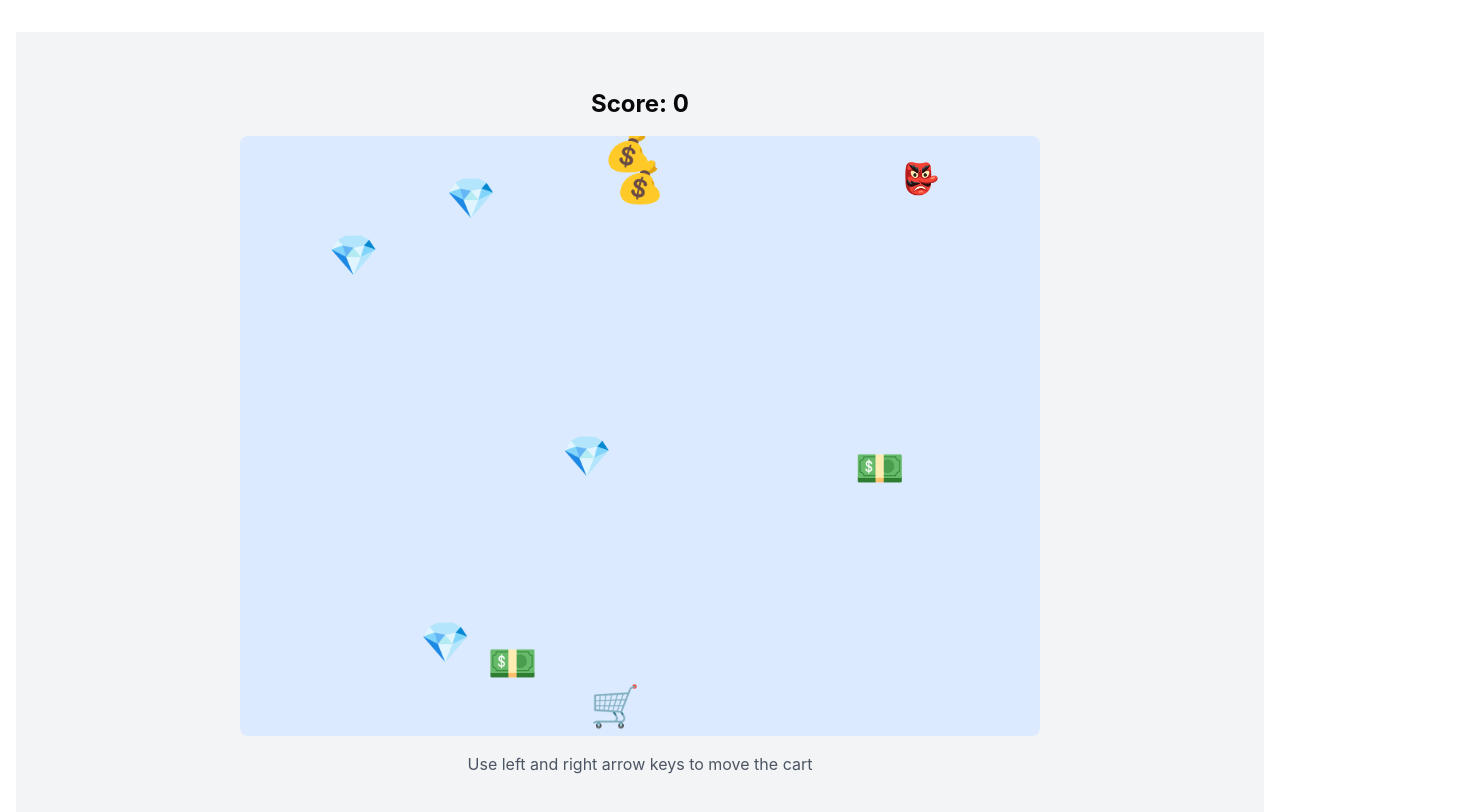
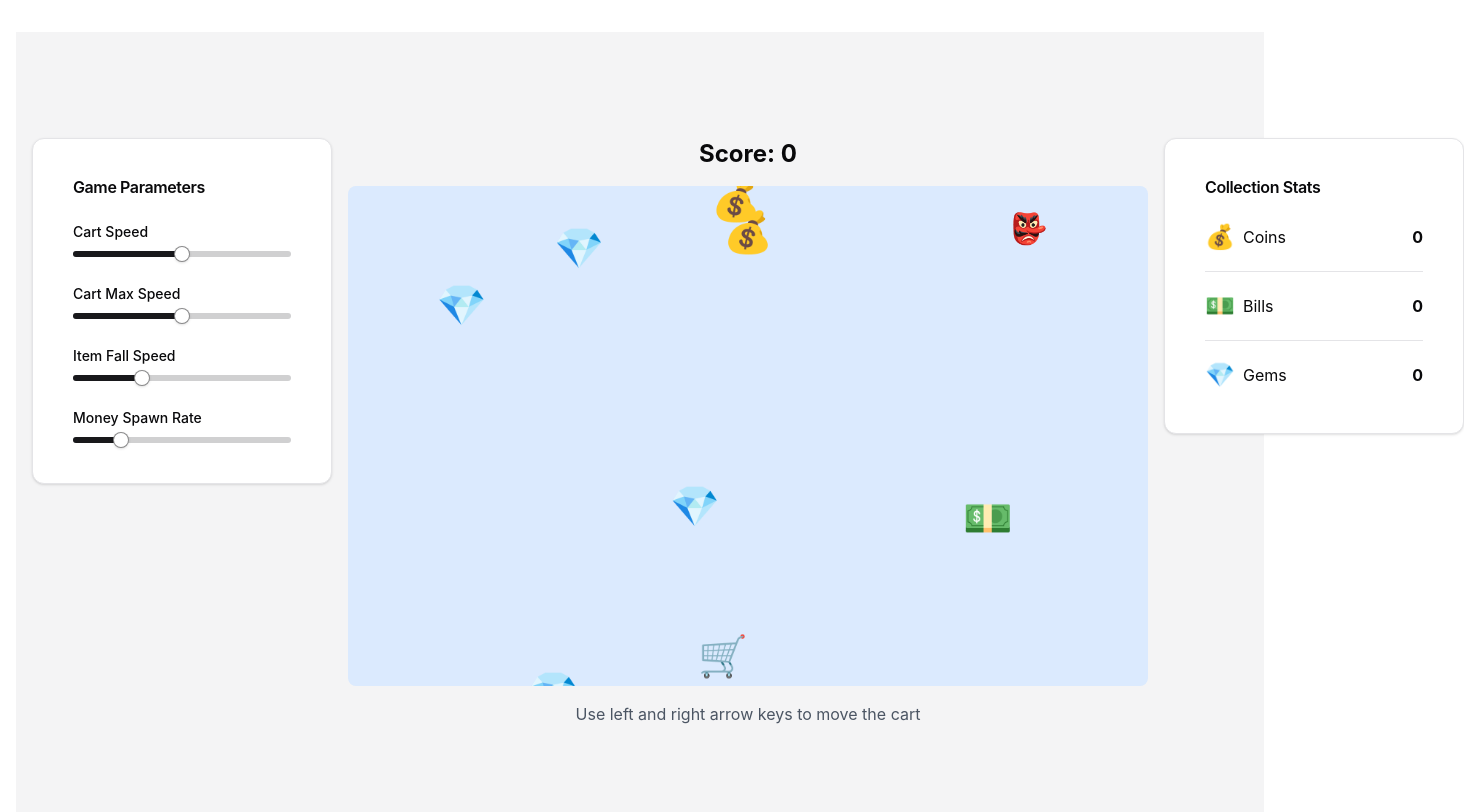
Before and after one commit to tuliren/nantianmen, a Next.js app: page / in a window 1280 px wide. Shown: the top 812 px of the page, 1464 px wide, since content can reach past the window. Built offline with nearby package versions, Linux system fonts and the light colour scheme.

Commit message:
Add sliders and stats

```diff
--- a/package.json
+++ b/package.json
@@ -25,6 +25,8 @@
     "@mantine/notifications": "^7.16.2",
     "@radix-ui/react-icons": "^1.3.0",
     "@radix-ui/react-label": "^2.1.0",
+    "@radix-ui/react-separator": "^1.1.1",
+    "@radix-ui/react-slider": "^1.2.2",
     "@radix-ui/react-slot": "^1.1.0",
     "@tabler/icons-react": "^3.19.0",
     "class-variance-authority": "^0.7.1",
--- a/pages/index.tsx
+++ b/pages/index.tsx
@@ -1,4 +1,8 @@
-import React, { useCallback, useEffect, useRef, useState } from 'react';
+import { FC, useCallback, useEffect, useRef, useState } from 'react';
+
+import { Card, CardContent, CardHeader, CardTitle } from '@/components/ui/card';
+import { Separator } from '@/components/ui/separator';
+import { Slider } from '@/components/ui/slider';
 
 interface MoneyBag {
   x: number;
@@ -20,20 +24,38 @@ interface GameState {
   bombs: Bomb[];
   goblinX: number;
   goblinDirection: number;
+  collectedCoins: number;
+  collectedBills: number;
+  collectedGems: number;
+}
+
+interface GameParams {
+  cartSpeed: number;
+  cartFriction: number;
+  cartMaxSpeed: number;
+  itemFallSpeed: number;
+  moneySpawnRate: number;
+  bombSpawnRate: number;
 }
 
 const GAME_WIDTH = 800;
-const GAME_HEIGHT = 600;
+const GAME_HEIGHT = 500;
 const CART_WIDTH = 100;
 const CART_HEIGHT = 60;
 const MONEY_SIZE = 40;
 const BOMB_SIZE = 30;
-const CART_SPEED = 0.5;
-const CART_FRICTION = 0.98;
-const CART_MAX_SPEED = 5;
-const ITEM_FALL_SPEED = 3;
 
-const MoneyGame: React.FC = () => {
+const DEFAULT_PARAMS: GameParams = {
+  cartSpeed: 0.5,
+  cartFriction: 0.98,
+  cartMaxSpeed: 5,
+  itemFallSpeed: 3,
+  moneySpawnRate: 0.02,
+  bombSpawnRate: 0.01,
+};
+
+const MoneyGame: FC = () => {
+  const [gameParams, setGameParams] = useState<GameParams>(DEFAULT_PARAMS);
   const [gameState, setGameState] = useState<GameState>({
     isGameOver: false,
     score: 0,
@@ -43,6 +65,9 @@ const MoneyGame: React.FC = () => {
     bombs: [],
     goblinX: 0,
     goblinDirection: 1,
+    collectedCoins: 0,
+    collectedBills: 0,
+    collectedGems: 0,
   });
 
   const [isMovingLeft, setIsMovingLeft] = useState(false);
@@ -53,13 +78,21 @@ const MoneyGame: React.FC = () => {
   // Handle keyboard controls
   useEffect(() => {
     const handleKeyDown = (e: KeyboardEvent): void => {
-      if (e.key === 'ArrowLeft') setIsMovingLeft(true);
-      if (e.key === 'ArrowRight') setIsMovingRight(true);
+      if (e.key === 'ArrowLeft') {
+        setIsMovingLeft(true);
+      }
+      if (e.key === 'ArrowRight') {
+        setIsMovingRight(true);
+      }
     };
 
     const handleKeyUp = (e: KeyboardEvent): void => {
-      if (e.key === 'ArrowLeft') setIsMovingLeft(false);
-      if (e.key === 'ArrowRight') setIsMovingRight(false);
+      if (e.key === 'ArrowLeft') {
+        setIsMovingLeft(false);
+      }
+      if (e.key === 'ArrowRight') {
+        setIsMovingRight(false);
+      }
     };
 
     window.addEventListener('keydown', handleKeyDown);
@@ -74,18 +107,26 @@ const MoneyGame: React.FC = () => {
   // Game loop
   const updateGame = useCallback(
     (timestamp: number): void => {
-      if (!lastTimeRef.current) lastTimeRef.current = timestamp;
+      if (!lastTimeRef.current) {
+        lastTimeRef.current = timestamp;
+      }
       lastTimeRef.current = timestamp;
 
       setGameState((prevState) => {
-        if (prevState.isGameOver) return prevState;
+        if (prevState.isGameOver) {
+          return prevState;
+        }
 
         // Update cart velocity with inertia
         let newVelocity = prevState.cartVelocity;
-        if (isMovingLeft) newVelocity -= CART_SPEED;
-        if (isMovingRight) newVelocity += CART_SPEED;
-        newVelocity *= CART_FRICTION;
-        newVelocity = Math.max(Math.min(newVelocity, CART_MAX_SPEED), -CART_MAX_SPEED);
+        if (isMovingLeft) {
+          newVelocity -= gameParams.cartSpeed;
+        }
+        if (isMovingRight) {
+          newVelocity += gameParams.cartSpeed;
+        }
+        newVelocity *= gameParams.cartFriction;
+        newVelocity = Math.max(Math.min(newVelocity, gameParams.cartMaxSpeed), -gameParams.cartMaxSpeed);
 
         // Update cart position
         let newCartX = prevState.cartX + newVelocity;
@@ -101,17 +142,17 @@ const MoneyGame: React.FC = () => {
 
         // Spawn new money bags randomly
         const newMoneyBags = [...prevState.moneyBags];
-        if (Math.random() < 0.02) {
+        if (Math.random() < gameParams.moneySpawnRate) {
           newMoneyBags.push({
             x: Math.random() * (GAME_WIDTH - MONEY_SIZE),
             y: -MONEY_SIZE,
-            value: Math.floor(Math.random() * 3) + 1, // 1 to 3 value
+            value: Math.floor(Math.random() * 3) + 1,
           });
         }
 
         // Spawn bombs from goblin
         const newBombs = [...prevState.bombs];
-        if (Math.random() < 0.01) {
+        if (Math.random() < gameParams.bombSpawnRate) {
           newBombs.push({
             x: newGoblinX,
             y: BOMB_SIZE,
@@ -121,10 +162,13 @@ const MoneyGame: React.FC = () => {
         // Update positions and check collisions
         let newScore = prevState.score;
         let gameOver = false;
+        let collectedCoins = prevState.collectedCoins;
+        let collectedBills = prevState.collectedBills;
+        let collectedGems = prevState.collectedGems;
 
         // Update money bags
         const updatedMoneyBags = newMoneyBags.filter((bag) => {
-          bag.y += ITEM_FALL_SPEED;
+          bag.y += gameParams.itemFallSpeed;
 
           // Check collision with cart
           if (
@@ -133,6 +177,13 @@ const MoneyGame: React.FC = () => {
             bag.x < newCartX + CART_WIDTH / 2
           ) {
             newScore += bag.value;
+            if (bag.value === 1) {
+              collectedCoins++;
+            } else if (bag.value === 2) {
+              collectedBills++;
+            } else {
+              collectedGems++;
+            }
             return false;
           }
 
@@ -141,7 +192,7 @@ const MoneyGame: React.FC = () => {
 
         // Update bombs
         const updatedBombs = newBombs.filter((bomb) => {
-          bomb.y += ITEM_FALL_SPEED;
+          bomb.y += gameParams.itemFallSpeed;
 
           // Check collision with cart
           if (
@@ -166,12 +217,15 @@ const MoneyGame: React.FC = () => {
           goblinDirection: newGoblinDirection,
           score: newScore,
           isGameOver: gameOver,
+          collectedCoins,
+          collectedBills,
+          collectedGems,
         };
       });
 
       gameLoopRef.current = requestAnimationFrame(updateGame);
     },
-    [isMovingLeft, isMovingRight]
+    [isMovingLeft, isMovingRight, gameParams]
   );
 
   // Start/stop game loop
@@ -194,23 +248,91 @@ const MoneyGame: React.FC = () => {
       bombs: [],
       goblinX: 0,
       goblinDirection: 1,
+      collectedCoins: 0,
+      collectedBills: 0,
+      collectedGems: 0,
     });
     lastTimeRef.current = 0;
   };
 
   return (
-    <div className="flex flex-col items-center justify-center min-h-screen bg-gray-100 p-4">
+    <div className="grid grid-cols-[300px_800px_300px] gap-4 content-center items-start h-screen p-4 bg-accent">
+      {/* Left Side - Parameters */}
+      <Card className="p-4">
+        <CardHeader>
+          <CardTitle>Game Parameters</CardTitle>
+        </CardHeader>
+        <CardContent className="space-y-6">
+          <div className="space-y-2">
+            <label className="text-sm font-medium">Cart Speed</label>
+            <Slider
+              value={[gameParams.cartSpeed * 100]}
+              onValueChange={(value) =>
+                setGameParams((prev) => ({
+                  ...prev,
+                  cartSpeed: value[0] / 100,
+                }))
+              }
+              max={100}
+              step={1}
+            />
+          </div>
+          <div className="space-y-2">
+            <label className="text-sm font-medium">Cart Max Speed</label>
+            <Slider
+              value={[gameParams.cartMaxSpeed * 10]}
+              onValueChange={(value) =>
+                setGameParams((prev) => ({
+                  ...prev,
+                  cartMaxSpeed: value[0] / 10,
+                }))
+              }
+              max={100}
+              step={1}
+            />
+          </div>
+          <div className="space-y-2">
+            <label className="text-sm font-medium">Item Fall Speed</label>
+            <Slider
+              value={[gameParams.itemFallSpeed * 10]}
+              onValueChange={(value) =>
+                setGameParams((prev) => ({
+                  ...prev,
+                  itemFallSpeed: value[0] / 10,
+                }))
+              }
+              max={100}
+              step={1}
+            />
+          </div>
+          <div className="space-y-2">
+            <label className="text-sm font-medium">Money Spawn Rate</label>
+            <Slider
+              value={[gameParams.moneySpawnRate * 1000]}
+              onValueChange={(value) =>
+                setGameParams((prev) => ({
+                  ...prev,
+                  moneySpawnRate: value[0] / 1000,
+                }))
+              }
+              max={100}
+              step={1}
+            />
+          </div>
+        </CardContent>
+      </Card>
+
+      {/* Game Area */}
+      <div className="flex flex-col items-center">
         <div className="mb-4 text-2xl font-bold">Score: {gameState.score}</div>
         <div
           className="relative bg-blue-100 rounded-lg overflow-hidden"
           style={{ width: GAME_WIDTH, height: GAME_HEIGHT }}
         >
-        {/* Money God (static at top) */}
           <div className="absolute top-4 left-1/2 transform -translate-x-1/2" style={{ fontSize: '40px' }}>
             💰
           </div>
 
-        {/* Goblin */}
           <div
             className="absolute"
             style={{
@@ -223,7 +345,6 @@ const MoneyGame: React.FC = () => {
             👺
           </div>
 
-        {/* Money Bags */}
           {gameState.moneyBags.map((bag, index) => (
             <div
               key={`money-${index}`}
@@ -238,7 +359,6 @@ const MoneyGame: React.FC = () => {
             </div>
           ))}
 
-        {/* Bombs */}
           {gameState.bombs.map((bomb, index) => (
             <div
               key={`bomb-${index}`}
@@ -253,7 +373,6 @@ const MoneyGame: React.FC = () => {
             </div>
           ))}
 
-        {/* Cart */}
           <div
             className="absolute bottom-0 transform -translate-x-1/2"
             style={{
@@ -266,7 +385,6 @@ const MoneyGame: React.FC = () => {
             🛒
           </div>
 
-        {/* Game Over Screen */}
           {gameState.isGameOver && (
             <div className="absolute inset-0 bg-black bg-opacity-50 flex items-center justify-center">
               <div className="bg-white p-8 rounded-lg text-center">
@@ -282,6 +400,39 @@ const MoneyGame: React.FC = () => {
 
         <div className="mt-4 text-gray-600">Use left and right arrow keys to move the cart</div>
       </div>
+
+      {/* Right Side - Statistics */}
+      <Card className="p-4">
+        <CardHeader>
+          <CardTitle>Collection Stats</CardTitle>
+        </CardHeader>
+        <CardContent className="space-y-4">
+          <div className="flex items-center justify-between">
+            <span className="flex items-center gap-2">
+              <span style={{ fontSize: '24px' }}>💰</span>
+              Coins
+            </span>
+            <span className="font-bold">{gameState.collectedCoins}</span>
+          </div>
+          <Separator />
+          <div className="flex items-center justify-between">
+            <span className="flex items-center gap-2">
+              <span style={{ fontSize: '24px' }}>💵</span>
+              Bills
+            </span>
+            <span className="font-bold">{gameState.collectedBills}</span>
+          </div>
+          <Separator />
+          <div className="flex items-center justify-between">
+            <span className="flex items-center gap-2">
+              <span style={{ fontSize: '24px' }}>💎</span>
+              Gems
+            </span>
+            <span className="font-bold">{gameState.collectedGems}</span>
+          </div>
+        </CardContent>
+      </Card>
+    </div>
   );
 };
 
--- /dev/null
+++ b/src/components/ui/separator.tsx
@@ -0,0 +1,29 @@
+import * as React from "react"
+import * as SeparatorPrimitive from "@radix-ui/react-separator"
+
+import { cn } from "@/lib/utils"
+
+const Separator = React.forwardRef<
+  React.ElementRef<typeof SeparatorPrimitive.Root>,
+  React.ComponentPropsWithoutRef<typeof SeparatorPrimitive.Root>
+>(
+  (
+    { className, orientation = "horizontal", decorative = true, ...props },
+    ref
+  ) => (
+    <SeparatorPrimitive.Root
+      ref={ref}
+      decorative={decorative}
+      orientation={orientation}
+      className={cn(
+        "shrink-0 bg-border",
+        orientation === "horizontal" ? "h-[1px] w-full" : "h-full w-[1px]",
+        className
+      )}
+      {...props}
+    />
+  )
+)
+Separator.displayName = SeparatorPrimitive.Root.displayName
+
+export { Separator }
--- /dev/null
+++ b/src/components/ui/slider.tsx
@@ -0,0 +1,26 @@
+import * as React from "react"
+import * as SliderPrimitive from "@radix-ui/react-slider"
+
+import { cn } from "@/lib/utils"
+
+const Slider = React.forwardRef<
+  React.ElementRef<typeof SliderPrimitive.Root>,
+  React.ComponentPropsWithoutRef<typeof SliderPrimitive.Root>
+>(({ className, ...props }, ref) => (
+  <SliderPrimitive.Root
+    ref={ref}
+    className={cn(
+      "relative flex w-full touch-none select-none items-center",
+      className
+    )}
+    {...props}
+  >
+    <SliderPrimitive.Track className="relative h-1.5 w-full grow overflow-hidden rounded-full bg-primary/20">
+      <SliderPrimitive.Range className="absolute h-full bg-primary" />
+    </SliderPrimitive.Track>
+    <SliderPrimitive.Thumb className="block h-4 w-4 rounded-full border border-primary/50 bg-background shadow transition-colors focus-visible:outline-none focus-visible:ring-1 focus-visible:ring-ring disabled:pointer-events-none disabled:opacity-50" />
+  </SliderPrimitive.Root>
+))
+Slider.displayName = SliderPrimitive.Root.displayName
+
+export { Slider }
```
Also changed, not shown: .eslintrc.json, 1 other file (tests, documents, lock files or other folders). Lines whose indentation alone changed are shown as unchanged.
